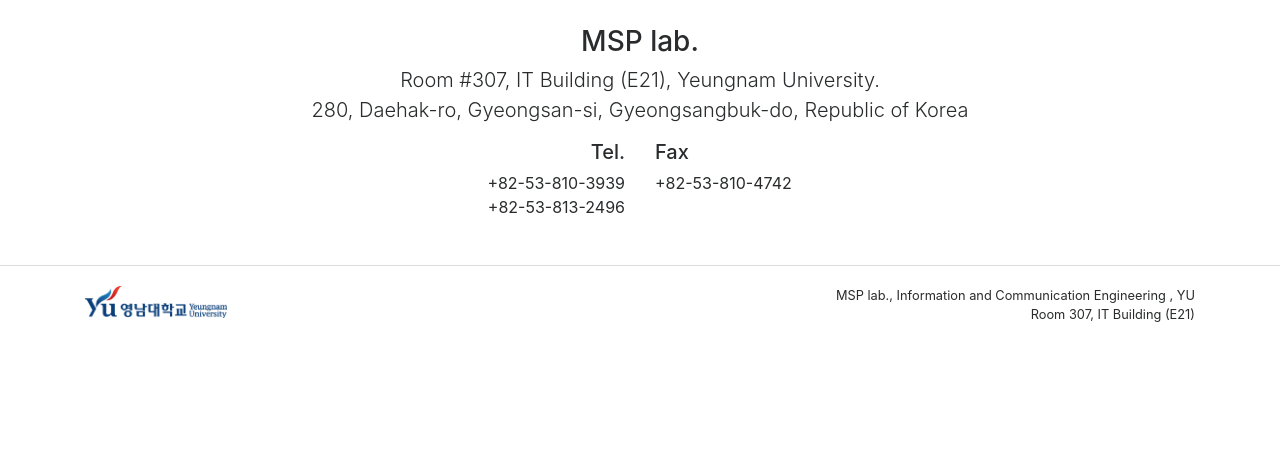
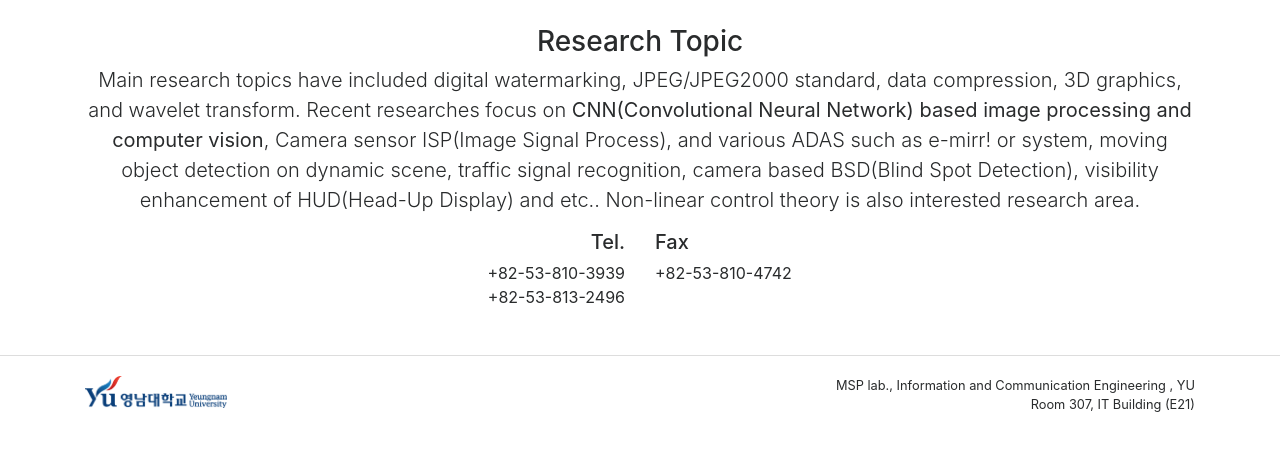
Before and after one commit to YU-MSP/yu-msp.github.io, a Jekyll site: the page built from research.html, in a window 1280 px wide, cut to the strip 430-881 px from the top of the page. Built offline with Jekyll 4.4.1, drawn with Linux system fonts in a browser that asks for light colours; nearby versions of some CDN libraries.

Commit message:
no message

```diff
--- a/research.html
+++ b/research.html
@@ -8,10 +8,9 @@
 
 <div class="row">
   <div class="col">
-    <h3 class="text-center">MSP lab.</h3>
+    <h3 class="text-center">Research Topic</h3>
     <p class="text-center lead">
-      Room #307, IT Building (E21), Yeungnam University.<br> 280, Daehak-ro, Gyeongsan-si, Gyeongsangbuk-do, Republic of
-      Korea
+      Main research topics have included digital watermarking, JPEG/JPEG2000 standard, data compression, 3D graphics, and wavelet transform. Recent researches focus on <b>CNN(Convolutional Neural Network) based image processing and computer vision</b>, Camera sensor ISP(Image Signal Process), and various ADAS such as e-mirr! or system, moving object detection on dynamic scene, traffic signal recognition, camera based BSD(Blind Spot Detection), visibility enhancement of HUD(Head-Up Display) and etc.. Non-linear control theory is also interested research area.
     </p>
   </div>
 </div>
```
